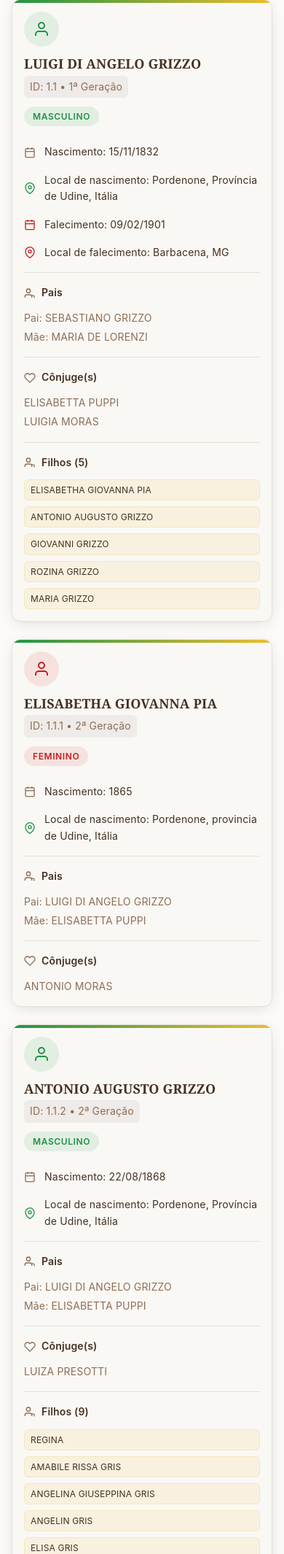
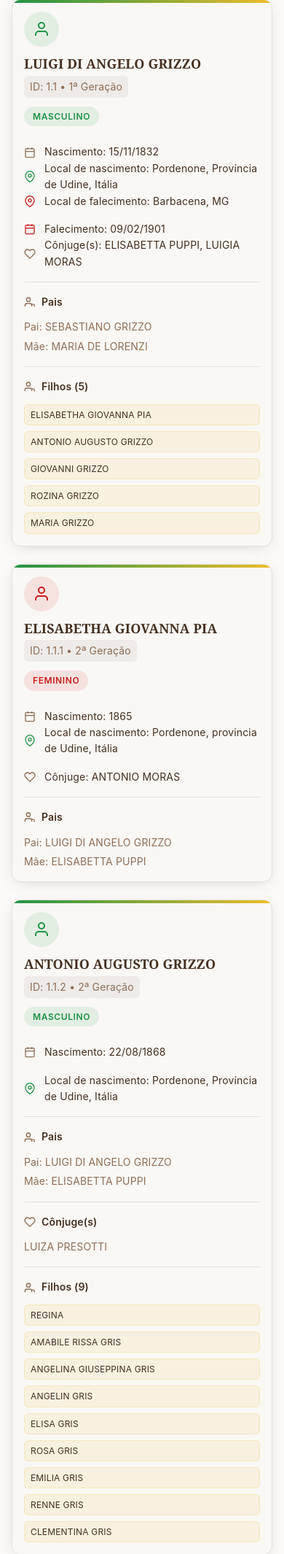
Before and after one commit to criscmaia/site_grissi, a PHP site: page /arvore-genealogica.html in a window 390 px wide. Shown: the part 294-2424 px from the top of the page at 73% size. Run offline with PHP 8.4, Linux system fonts and the light colour scheme.

Commit message:
Refactor arvore-genealogica.html and arvore.css for improved layout and responsiveness
Update arvore-genealogica.html to enhance the structure of the details section, organizing information into two columns for better readability. Modify arvore.css to adjust the max-width of the genealogy container and change the family members display from grid to flex for improved layout. Introduce responsive styles for the details section to ensure a cohesive design across devices.

```diff
--- a/arvore-genealogica.html
+++ b/arvore-genealogica.html
@@ -244,6 +244,8 @@
                         </div>
 
                         <div class="card-content">
+                            <div class="details-section">
+                                <div class="details-column">
                                     <div class="info-row">
                                         <svg class="info-icon" viewBox="0 0 24 24" fill="none" stroke="currentColor" stroke-width="2">
                                             <rect x="3" y="4" width="18" height="18" rx="2" ry="2"></rect>
@@ -264,6 +266,16 @@
 
                                     <div class="info-row">
                                         <svg class="info-icon death" viewBox="0 0 24 24" fill="none" stroke="currentColor" stroke-width="2">
+                                            <path d="M21 10c0 7-9 13-9 13s-9-6-9-13a9 9 0 0 1 18 0z"></path>
+                                            <circle cx="12" cy="10" r="3"></circle>
+                                        </svg>
+                                        <span>Local de falecimento: Barbacena, MG</span>
+                                    </div>
+                                </div>
+
+                                <div class="details-column">
+                                    <div class="info-row">
+                                        <svg class="info-icon death" viewBox="0 0 24 24" fill="none" stroke="currentColor" stroke-width="2">
                                             <rect x="3" y="4" width="18" height="18" rx="2" ry="2"></rect>
                                             <line x1="16" y1="2" x2="16" y2="6"></line>
                                             <line x1="8" y1="2" x2="8" y2="6"></line>
@@ -273,11 +285,12 @@
                                     </div>
 
                                     <div class="info-row">
-                                <svg class="info-icon death" viewBox="0 0 24 24" fill="none" stroke="currentColor" stroke-width="2">
-                                    <path d="M21 10c0 7-9 13-9 13s-9-6-9-13a9 9 0 0 1 18 0z"></path>
-                                    <circle cx="12" cy="10" r="3"></circle>
+                                        <svg class="info-icon" viewBox="0 0 24 24" fill="none" stroke="currentColor" stroke-width="2">
+                                            <path d="M20.84 4.61a5.5 5.5 0 0 0-7.78 0L12 5.67l-1.06-1.06a5.5 5.5 0 0 0-7.78 7.78l1.06 1.06L12 21.23l7.78-7.78 1.06-1.06a5.5 5.5 0 0 0 0-7.78z"></path>
                                         </svg>
-                                <span>Local de falecimento: Barbacena, MG</span>
+                                        <span>Cônjuge(s): ELISABETTA PUPPI, LUIGIA MORAS</span>
+                                    </div>
+                                </div>
                             </div>
 
                             <div class="info-section">
@@ -296,18 +309,7 @@
                                 </div>
                             </div>
 
-                            <div class="info-section">
-                                <div class="section-header">
-                                    <svg class="section-icon" viewBox="0 0 24 24" fill="none" stroke="currentColor" stroke-width="2">
-                                        <path d="M20.84 4.61a5.5 5.5 0 0 0-7.78 0L12 5.67l-1.06-1.06a5.5 5.5 0 0 0-7.78 7.78l1.06 1.06L12 21.23l7.78-7.78 1.06-1.06a5.5 5.5 0 0 0 0-7.78z"></path>
-                                    </svg>
-                                    <span>Cônjuge(s)</span>
-                                </div>
-                                <div class="section-content">
-                                    <div>ELISABETTA PUPPI</div>
-                                    <div>LUIGIA MORAS</div>
-                                </div>
-                            </div>
+
 
                             <div class="info-section">
                                 <div class="section-header">
@@ -347,6 +349,8 @@
                         </div>
 
                         <div class="card-content">
+                            <div class="details-section">
+                                <div class="details-column">
                                     <div class="info-row">
                                         <svg class="info-icon" viewBox="0 0 24 24" fill="none" stroke="currentColor" stroke-width="2">
                                             <rect x="3" y="4" width="18" height="18" rx="2" ry="2"></rect>
@@ -363,6 +367,17 @@
                                             <circle cx="12" cy="10" r="3"></circle>
                                         </svg>
                                         <span>Local de nascimento: Pordenone, provincia de Udine, Itália</span>
+                                    </div>
+                                </div>
+
+                                <div class="details-column">
+                                    <div class="info-row">
+                                        <svg class="info-icon" viewBox="0 0 24 24" fill="none" stroke="currentColor" stroke-width="2">
+                                            <path d="M20.84 4.61a5.5 5.5 0 0 0-7.78 0L12 5.67l-1.06-1.06a5.5 5.5 0 0 0-7.78 7.78l1.06 1.06L12 21.23l7.78-7.78 1.06-1.06a5.5 5.5 0 0 0 0-7.78z"></path>
+                                        </svg>
+                                        <span>Cônjuge: ANTONIO MORAS</span>
+                                    </div>
+                                </div>
                             </div>
 
                             <div class="info-section">
@@ -381,17 +396,7 @@
                                 </div>
                             </div>
 
-                            <div class="info-section">
-                                <div class="section-header">
-                                    <svg class="section-icon" viewBox="0 0 24 24" fill="none" stroke="currentColor" stroke-width="2">
-                                        <path d="M20.84 4.61a5.5 5.5 0 0 0-7.78 0L12 5.67l-1.06-1.06a5.5 5.5 0 0 0-7.78 7.78l1.06 1.06L12 21.23l7.78-7.78 1.06-1.06a5.5 5.5 0 0 0 0-7.78z"></path>
-                                    </svg>
-                                    <span>Cônjuge(s)</span>
-                                </div>
-                                <div class="section-content">
-                                    <div>ANTONIO MORAS</div>
-                                </div>
-                            </div>
+
                         </div>
                     </div>
 
--- a/arvore.css
+++ b/arvore.css
@@ -70,7 +70,7 @@
 
 /* Genealogy Container */
 .genealogy-container {
-  max-width: 1200px;
+  max-width: 1400px;
   margin: 0 auto;
   padding: 2rem;
   background: hsl(var(--background));
@@ -162,11 +162,11 @@
   font-size: 0.875rem;
 }
 
-/* Family Members Grid */
+/* Family Members List */
 .family-members {
-  display: grid;
+  display: flex;
+  flex-direction: column;
   gap: 1.5rem;
-  grid-template-columns: repeat(auto-fit, minmax(400px, 1fr));
 }
 
 /* Person Card */
@@ -276,6 +276,24 @@
   display: flex;
   flex-direction: column;
   gap: 1rem;
+}
+
+/* Details Section - Two Columns on Desktop */
+.details-section {
+  display: flex;
+  flex-direction: column;
+  gap: 1rem;
+}
+
+@media (min-width: 768px) {
+  .details-section {
+    flex-direction: row;
+    gap: 2rem;
+  }
+
+  .details-column {
+    flex: 1;
+  }
 }
 
 .info-row {
```
Lines whose indentation alone changed are shown as unchanged.
